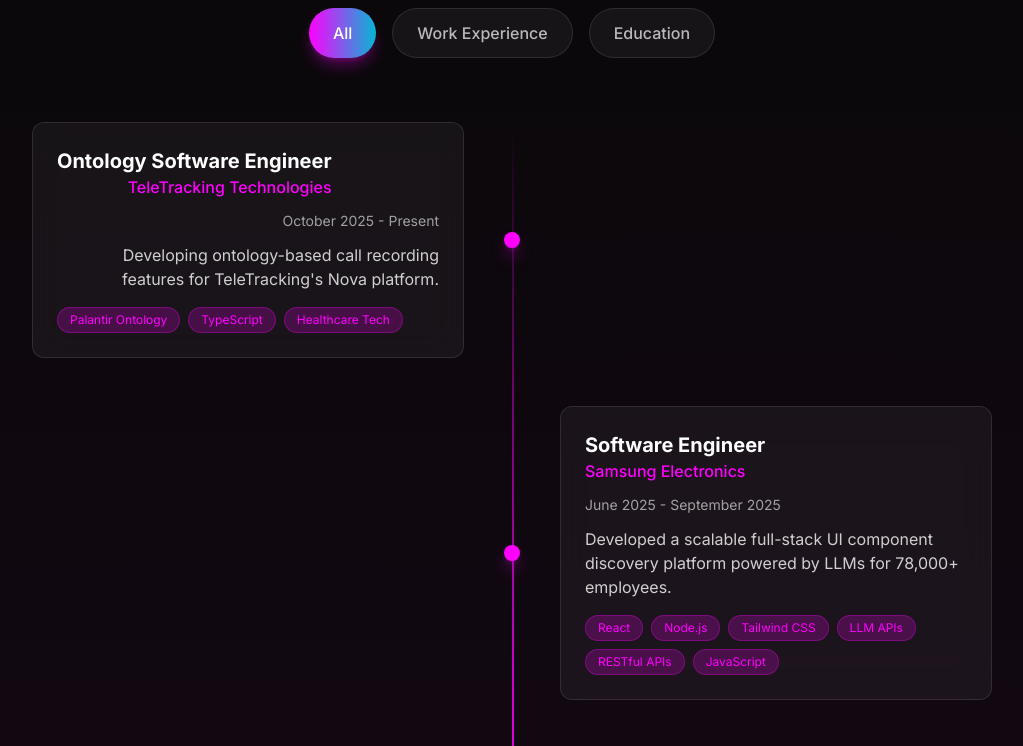
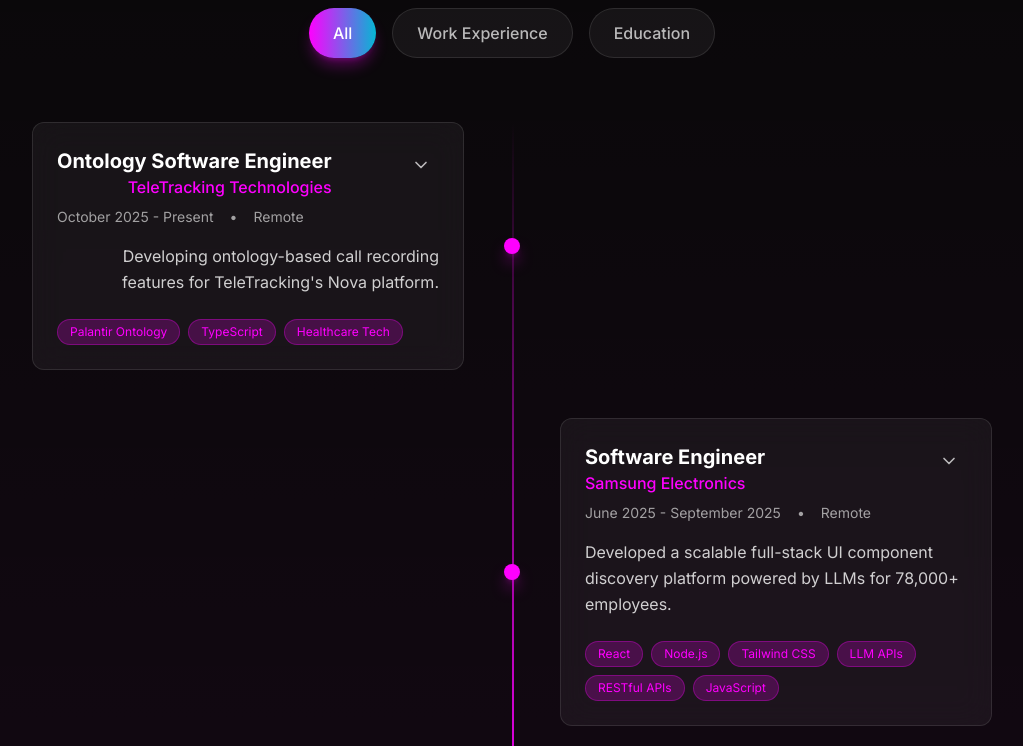
Before and after one commit to taenam1214/taenam1214.github.io, a React (Create React App) app: page / in a window 1280 px wide. Shown: the part 1860-2606 px from the top of the page, without its empty margins (128-1151 px from the left). Built offline with nearby package versions, Linux system fonts and the light colour scheme.

Commit message:
fix(Timeline): forward children into items so rich TimelineItem renders with achievements and location

```diff
--- a/src/components/ui/timeline.jsx
+++ b/src/components/ui/timeline.jsx
@@ -1,14 +1,15 @@
-import React, { useRef } from "react";
+import React, { Children, useRef } from "react";
 import { motion, useScroll, useTransform } from "framer-motion";
 import { cn } from "../../utils/cn";
 
-export const Timeline = ({ data, activeFilter = "all" }) => {
+export const Timeline = ({ data, activeFilter = "all", children }) => {
   const ref = useRef(null);
   const { scrollYProgress } = useScroll({
     target: ref,
     offset: ["start end", "end start"],
   });
 
+  const childArray = Children.toArray(children);
   const filteredData = activeFilter === "all"
     ? data
     : data.filter(item => item.type === activeFilter);
@@ -26,14 +27,19 @@
       {/* Timeline Items */}
       <div className="space-y-12">
         {filteredData.map((item, index) => (
-          <TimelineItem key={item.id} item={item} index={index} />
+          <TimelineItem
+            key={item.id}
+            item={item}
+            index={index}
+            customContent={childArray[index]}
+          />
         ))}
       </div>
     </div>
   );
 };
 
-const TimelineItem = ({ item, index }) => {
+const TimelineItem = ({ item, index, customContent }) => {
   const isEven = index % 2 === 0;
 
   return (
@@ -58,16 +64,16 @@
       {/* Content */}
       <div className={cn("md:col-span-1", isEven ? "md:col-start-1" : "md:col-start-2")}>
         <div className="ml-16 md:ml-0 md:px-8">
-          {item.children || (
-            <div className="bg-white/5 backdrop-blur-lg border border-white/10 rounded-xl p-6 hover:border-magenta/50 transition-all duration-300">
+          {customContent || item.children || (
+            <div className="bg-gray-900/5 dark:bg-white/5 backdrop-blur-lg border border-gray-900/10 dark:border-white/10 rounded-xl p-6 hover:border-magenta/50 transition-all duration-300">
               <div className="flex items-start justify-between mb-3">
                 <div>
-                  <h3 className="text-xl font-bold text-white">{item.role}</h3>
+                  <h3 className="text-xl font-bold text-gray-900 dark:text-white">{item.role}</h3>
                   <p className="text-magenta font-medium">{item.company}</p>
                 </div>
               </div>
-              <p className="text-sm text-white/60 mb-3">{item.period}</p>
-              <p className="text-white/80 mb-4">{item.description}</p>
+              <p className="text-sm text-gray-500 dark:text-white/60 mb-3">{item.period}</p>
+              <p className="text-gray-700 dark:text-white/80 mb-4">{item.description}</p>
               {item.technologies && (
                 <div className="flex flex-wrap gap-2">
                   {item.technologies.map((tech, i) => (
```
